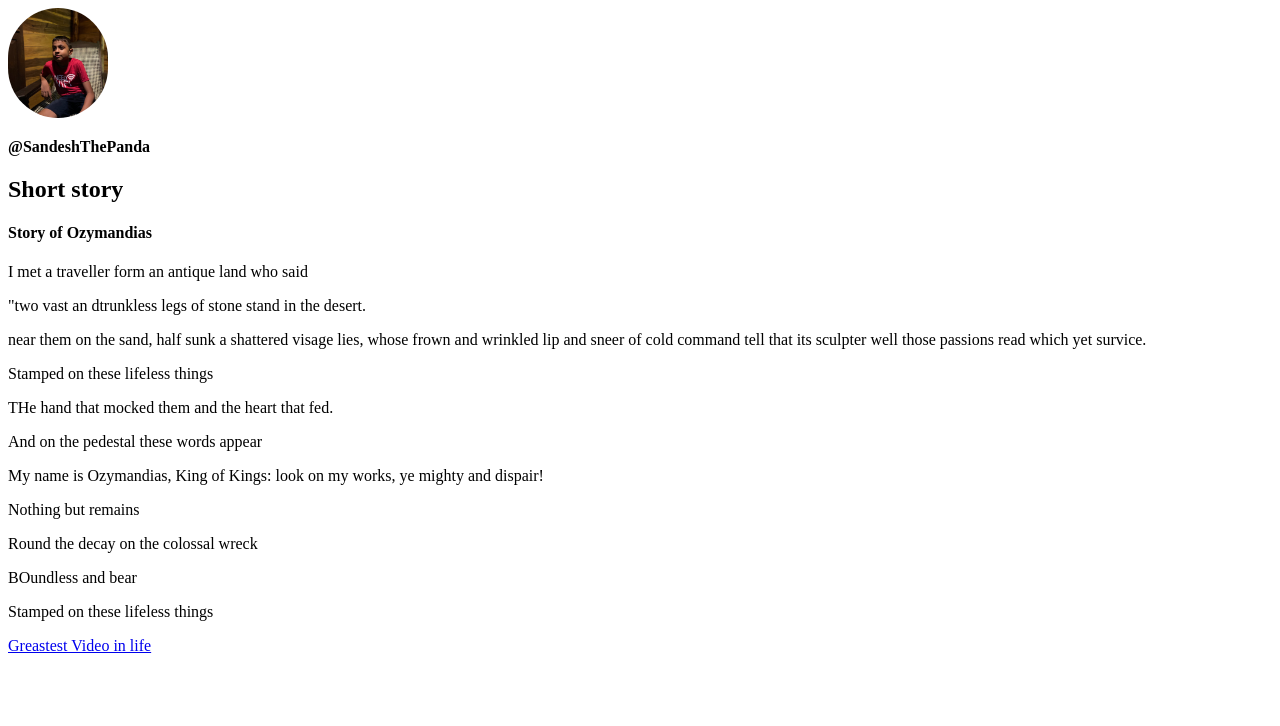
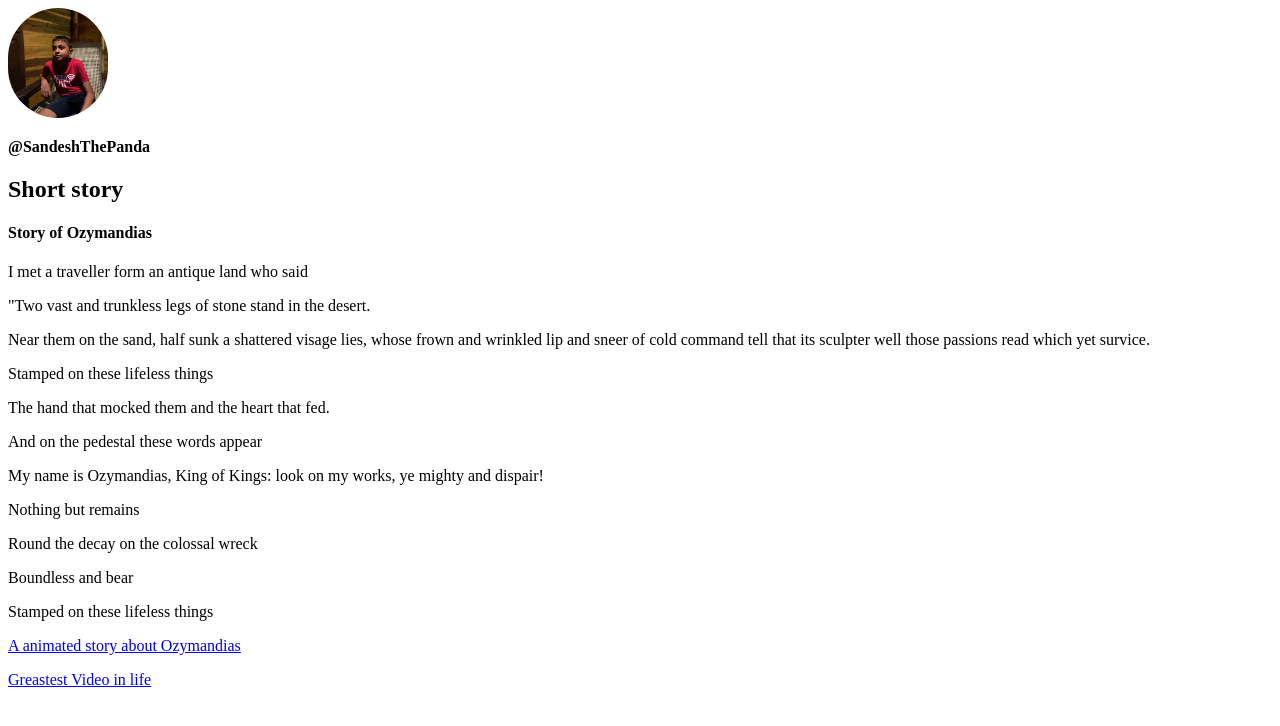
Before and after one commit to SandeshThePanda/Sandesh-Short-storys, a plain HTML site: page Index.html in a window 1280 px wide. Drawn offline with Linux system fonts and the light colour scheme.

Commit message:
Add files via upload

```diff
--- a/Index.html
+++ b/Index.html
@@ -22,17 +22,19 @@
     <h2>Short story</h2>
     <h4>Story of Ozymandias</h4>
     <p>I met a traveller form an antique land who said</p>
-    <p>"two vast an dtrunkless legs of stone stand in the desert.</p>
-    <p>near them on the sand, half sunk a shattered visage lies, whose frown and wrinkled lip and sneer of cold command tell that its sculpter well those passions read which yet survice.</p>
+    <p>"Two vast and trunkless legs of stone stand in the desert.</p>
+    <p>Near them on the sand, half sunk a shattered visage lies, whose frown and wrinkled lip and sneer of cold command tell that its sculpter well those passions read which yet survice.</p>
   <p>Stamped on these lifeless things</p>
-  <p> THe hand that mocked them and the heart that fed.</p>
+  <p> The hand that mocked them and the heart that fed.</p>
   <p>And on the pedestal these words appear</p>
 <p>My name is Ozymandias, King of Kings: look on my works, ye mighty and dispair!</p>
 <p>Nothing but remains</p>
 <p>Round the decay on the colossal wreck</p>
-<p> BOundless and bear</p>
+<p> Boundless and bear</p>
 <p>Stamped on these lifeless things</p>
+<p><a href="https://www.youtube.com/watch?v=lgdbVb7mrCI">A animated story about Ozymandias</p>
   <p> <a href="https://www.youtube.com/watch?v=dQw4w9WgXcQ">Greastest Video in life</a>
+
 
   </body>
 </html>
```
